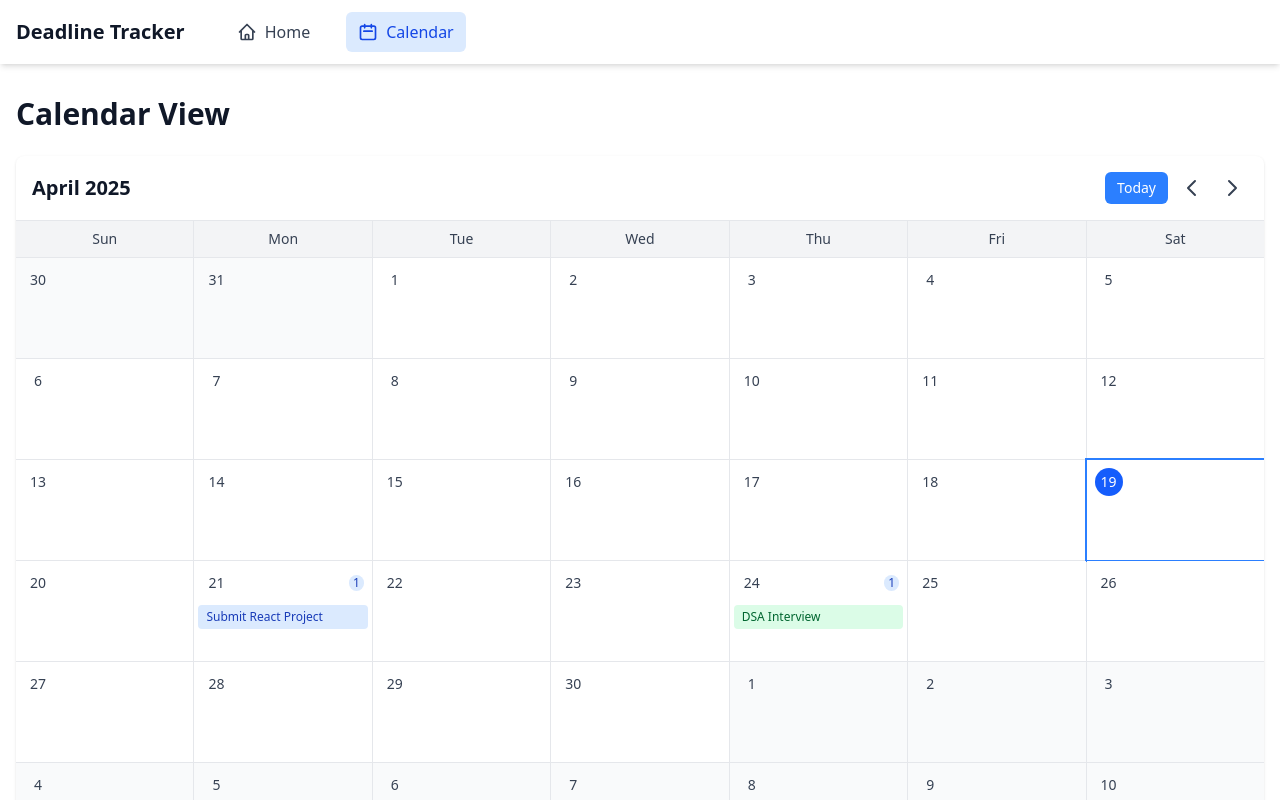
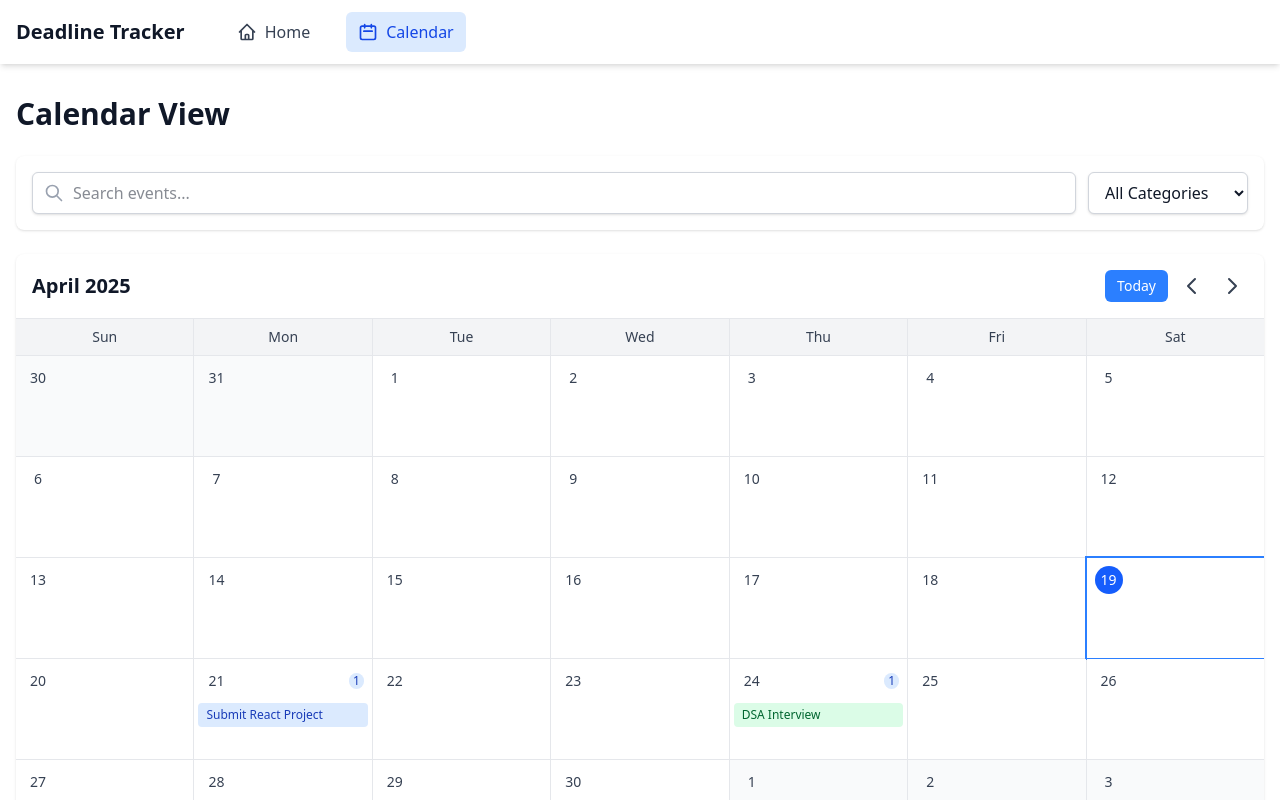
Before and after one commit to Divii2205/DeadlineTracker, a React (Vite) app in the folder Deadline Tracker/: page /calendar in a window 1280 px wide. Shown: the top 800 px of the page. Built offline with nearby package versions, Linux system fonts and the light colour scheme.

Commit message:
Add Search Bar and Category Filter to the Calendar

```diff
--- a/Deadline Tracker/src/components/CalendarView.jsx
+++ b/Deadline Tracker/src/components/CalendarView.jsx
@@ -19,12 +19,10 @@ const MONTH_NAMES = [
 
 const DAY_NAMES = ["Sun", "Mon", "Tue", "Wed", "Thu", "Fri", "Sat"];
 
-const CalendarView = () => {
+const CalendarView = ({ filteredEvents }) => {
   const today = new Date();
   const [currentMonth, setCurrentMonth] = useState(today.getMonth());
   const [currentYear, setCurrentYear] = useState(today.getFullYear());
-
-  const { events } = useContext(EventContext);
 
   const days = getCalendarDays(currentYear, currentMonth);
 
@@ -115,7 +113,7 @@ const CalendarView = () => {
           </div>
         ))}
         {days.map((day, index) => {
-          const dayEvents = getEventsForDate(events, day.date).sort(
+          const dayEvents = getEventsForDate(filteredEvents, day.date).sort(
             (a, b) => new Date(a.date) - new Date(b.date)
           );
 
--- /dev/null
+++ b/Deadline Tracker/src/components/SearchBar.jsx
@@ -0,0 +1,70 @@
+import { useState } from "react";
+
+const SearchBar = ({ onSearch, onFilterChange, categories }) => {
+  const [searchTerm, setSearchTerm] = useState("");
+  const [selectedCategory, setSelectedCategory] = useState("all");
+
+  const handleSearch = (e) => {
+    e.preventDefault();
+    onSearch(searchTerm);
+  };
+
+  const handleCategoryChange = (e) => {
+    const category = e.target.value;
+    setSelectedCategory(category);
+    onFilterChange(category);
+  };
+
+  return (
+    <div className="bg-white dark:bg-gray-800 rounded-lg shadow-sm p-4 mb-6">
+      <form onChange={handleSearch} className="flex flex-col md:flex-row gap-3">
+        <div className="flex-grow relative">
+          <div className="absolute inset-y-0 left-0 pl-3 flex items-center pointer-events-none">
+            <svg
+              xmlns="http://www.w3.org/2000/svg"
+              className="h-5 w-5 text-gray-400"
+              fill="none"
+              viewBox="0 0 24 24"
+              stroke="currentColor"
+            >
+              <path
+                strokeLinecap="round"
+                strokeLinejoin="round"
+                strokeWidth="2"
+                d="M21 21l-6-6m2-5a7 7 0 11-14 0 7 7 0 0114 0z"
+              />
+            </svg>
+          </div>
+          <input
+            type="text"
+            placeholder="Search events..."
+            value={searchTerm}
+            onChange={(e) => setSearchTerm(e.target.value)}
+            className="block w-full pl-10 pr-4 py-2 border border-gray-300 dark:border-gray-600 rounded-md shadow-sm
+                      focus:outline-none focus:ring-blue-500 focus:border-blue-500
+                      bg-white dark:bg-gray-700 text-gray-900 dark:text-white"
+          />
+        </div>
+
+        <div className="w-full md:w-40">
+          <select
+            value={selectedCategory}
+            onChange={handleCategoryChange}
+            className="block w-full px-3 py-2 border border-gray-300 dark:border-gray-600 rounded-md shadow-sm
+                      focus:outline-none focus:ring-blue-500 focus:border-blue-500
+                      bg-white dark:bg-gray-700 text-gray-900 dark:text-white"
+          >
+            <option value="all">All Categories</option>
+            {categories.map((category) => (
+              <option key={category.id} value={category.id}>
+                {category.name}
+              </option>
+            ))}
+          </select>
+        </div>
+      </form>
+    </div>
+  );
+};
+
+export default SearchBar;
--- a/Deadline Tracker/src/pages/Calendar.jsx
+++ b/Deadline Tracker/src/pages/Calendar.jsx
@@ -1,14 +1,50 @@
 import React from "react";
+import { useState, useContext, useEffect } from "react";
+import EventContext from "../context/EventContext";
 import CalendarView from "../components/CalendarView";
+import SearchBar from "../components/SearchBar";
 
 function Calendar() {
+  const { events, eventCategories } = useContext(EventContext);
+  const [filteredEvents, setFilteredEvents] = useState([]);
+  const [searchTerm, setSearchTerm] = useState("");
+  const [selectedCategory, setSelectedCategory] = useState("all");
+
+  useEffect(() => {
+    let filtered = [...events];
+
+    // Search Filter
+    if (searchTerm) {
+      const term = searchTerm.toLowerCase();
+      filtered = filtered.filter(
+        (event) =>
+          event.title.toLowerCase().includes(term) ||
+          (event.description && event.description.toLowerCase().includes(term))
+      );
+    }
+
+    // Category Filter
+    if (selectedCategory !== "all") {
+      filtered = filtered.filter(
+        (event) => event.category === selectedCategory
+      );
+    }
+
+    setFilteredEvents(filtered);
+  }, [events, searchTerm, selectedCategory]);
+
   return (
     <div className="space-y-6">
       <h1 className="text-3xl font-bold text-gray-900 dark:text-white">
         Calendar View
       </h1>
 
-      <CalendarView />
+      <SearchBar
+        onSearch={(term) => setSearchTerm(term)}
+        onFilterChange={(category) => setSelectedCategory(category)}
+        categories={eventCategories}
+      />
+      <CalendarView filteredEvents={filteredEvents} />
     </div>
   );
 }
```
